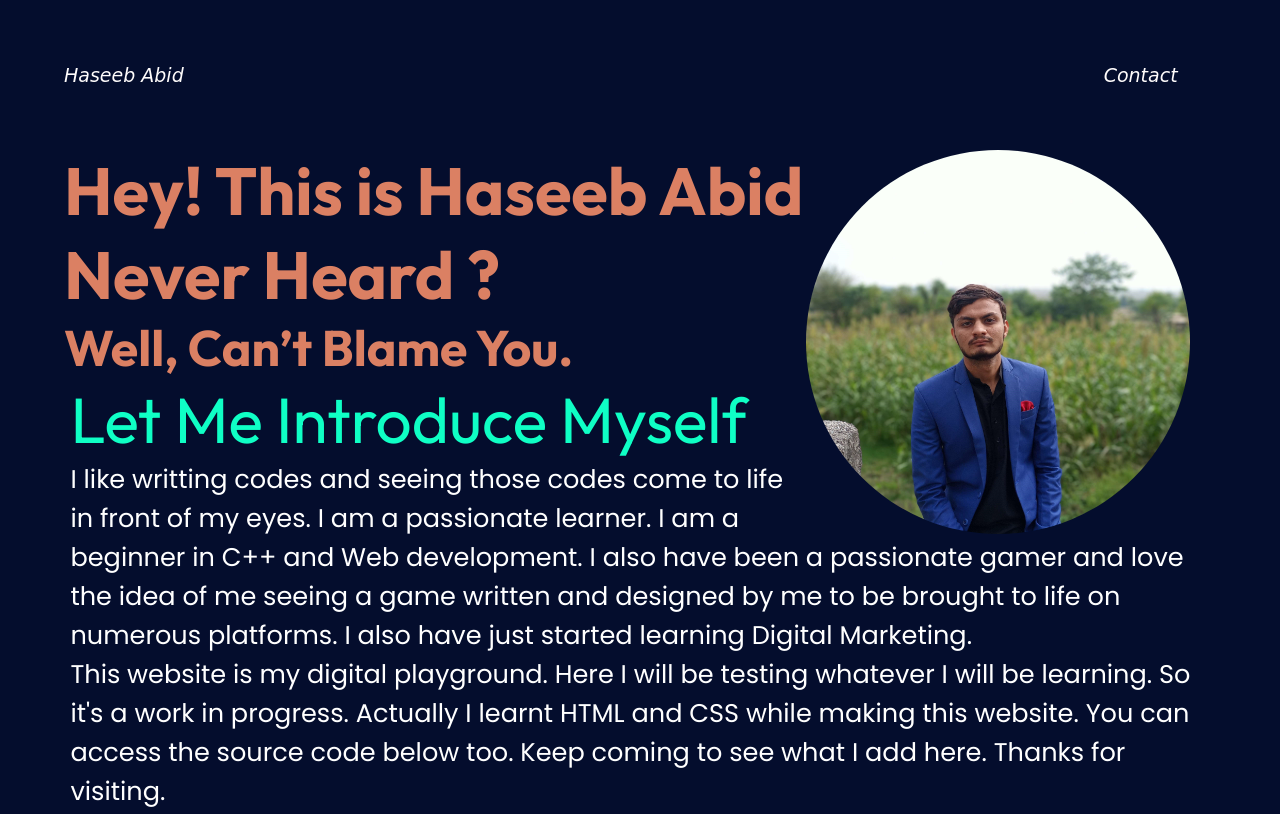
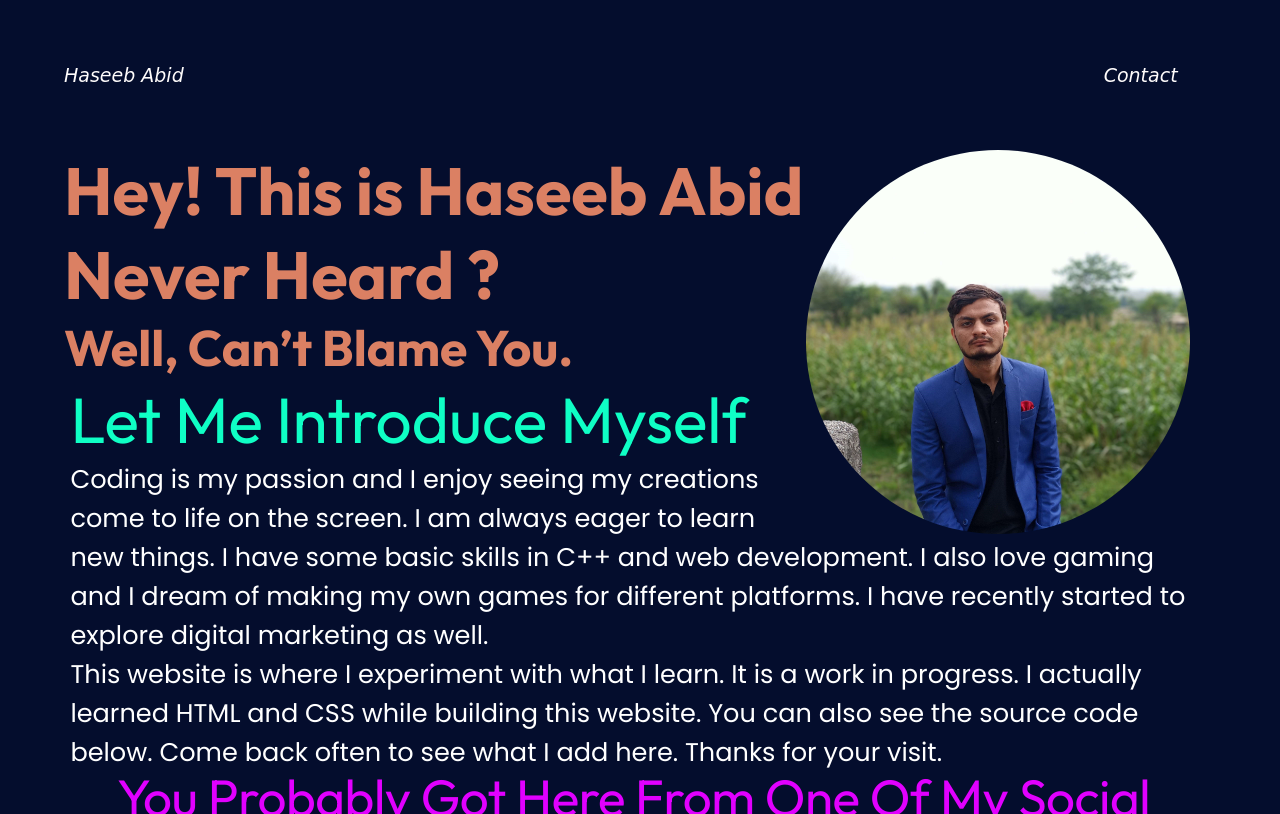
Before and after one commit to haseebabid72/Profile, a plain HTML site: page index.html in a window 1280 px wide. Shown: the top 814 px of the page. Drawn offline with Linux system fonts and the light colour scheme; a web font is replaced by a local one.

Commit message:
Update index.html

```diff
--- a/index.html
+++ b/index.html
@@ -35,15 +35,10 @@
     </div>
     <div class="Intro">
         <p>
-            I like writting codes and seeing those codes come to life in front of my eyes. I am a passionate learner. I
-            am a beginner in C++ and Web development. I also have been a passionate gamer and love the idea of me seeing
-            a game written and designed by me to be brought to life on numerous platforms. I also have just started
-            learning Digital Marketing.
+            Coding is my passion and I enjoy seeing my creations come to life on the screen. I am always eager to learn new things. I have some basic skills in C++ and web development. I also love gaming and I dream of making my own games for different platforms. I have recently started to explore digital marketing as well.
         </p>
         <p>
-            This website is my digital playground. Here I will be testing whatever I will be learning. So it's a work in
-            progress. Actually I learnt HTML and CSS while making this website. You can access the source code below
-            too. Keep coming to see what I add here. Thanks for visiting.
+            This website is where I experiment with what I learn. It is a work in progress. I actually learned HTML and CSS while building this website. You can also see the source code below. Come back often to see what I add here. Thanks for your visit.
         </p>
     </div>
     <div id="1" class="Social">
```
